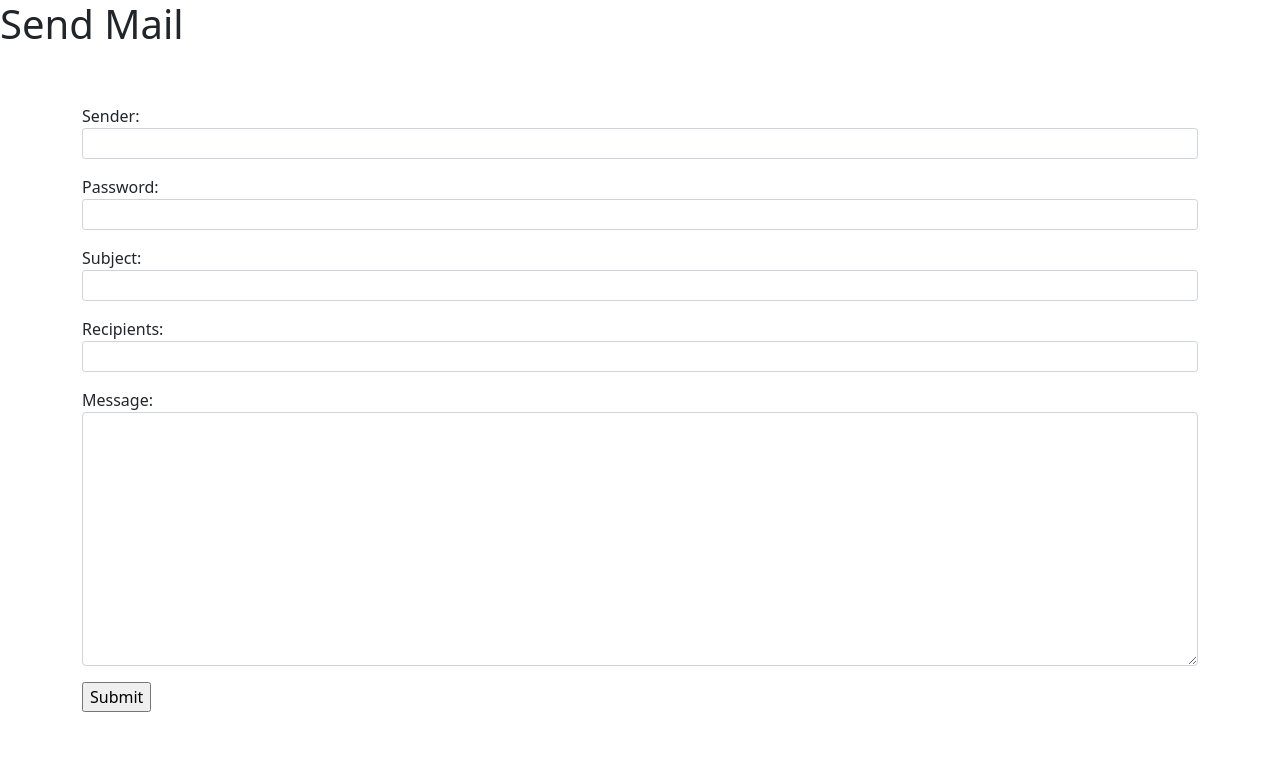
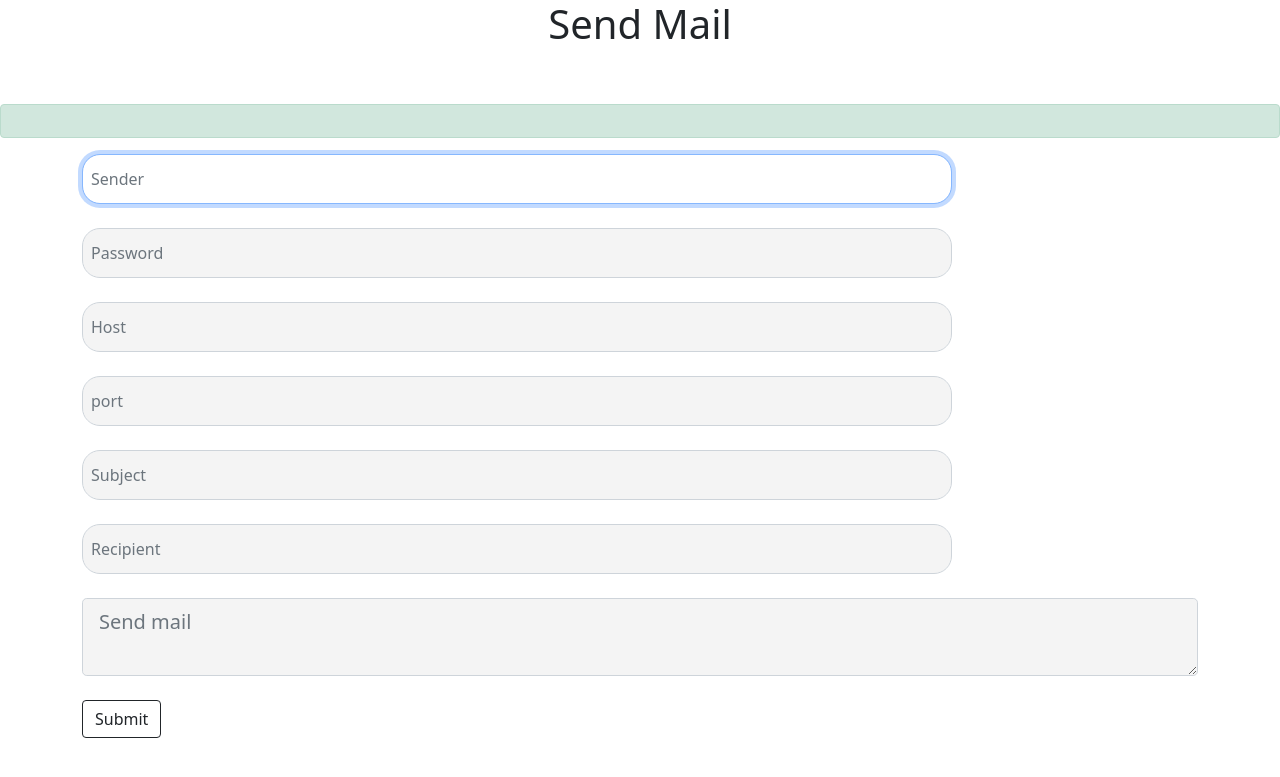
Before and after one commit to wariboko/SMTP_WEBAPP, a Django app: template WEB_APP/templates/WEB_APP/layout.html in a window 1280 px wide. Shown: the top 777 px of the page. Run offline with Django 3.2, Linux system fonts and the light colour scheme; the template is opened without the code that fills it: values that come from a table or form of the project are taken from there, others are empty.

Commit message:
"New Update"

```diff
--- a/WEB_APP/forms.py
+++ b/WEB_APP/forms.py
@@ -1,8 +1,11 @@
-from django import forms
 
+'''
 class ContactForm(forms.Form):
     sender = forms.EmailField(label='Sender', widget=forms.EmailInput(attrs={'class': 'form-control form-control-sm'}))
     password = forms.CharField(widget=forms.PasswordInput(attrs={'class': 'form-control form-control-sm'}))
+    host = forms.CharField(label='Host', widget=forms.TextInput(attrs={'class': 'form-control form-control-sm'}))
+    port = forms.IntegerField()
     subject = forms.CharField(label='Subject', max_length=100, widget=forms.TextInput(attrs={'class': 'form-control form-control-sm'}))
     recipients = forms.CharField(label='Recipients', widget=forms.TextInput(attrs={'class': 'form-control form-control-sm'}))
     message = forms.CharField(label='Message',  widget=forms.Textarea(attrs={'class': 'form-control'}))
+    '''
--- /dev/null
+++ b/WEB_APP/static/style/style.css
@@ -0,0 +1,33 @@
+
+
+.email-form input {
+    width: 78%;
+    background-color: #f4f4f4;
+    padding: 12px 8px;
+    border-radius: 18px;
+    display: inline-block;
+    position: relative;
+}
+.email-form label {
+    padding: 5px;
+    font-size: 20px;
+    display: inline-block;
+    position: relative;
+    width: 21%;
+}
+
+
+.email-form p {
+    display: inline-block;
+    position: relative;
+    width: 47%;
+    padding: 5px;
+}
+
+.email-form textarea {
+    width: 78%;
+    background-color: #f4f4f4;
+    padding: 14px 8px;
+    border-radius: 18px;
+    position: relative;
+}
--- a/WEB_APP/templates/WEB_APP/layout.html
+++ b/WEB_APP/templates/WEB_APP/layout.html
@@ -1,27 +1,60 @@
-
+{% load static %}
 <!DOCTYPE html>
 <html lang="en">
     <head>
+        <meta name="viewport" content="width=device-width, initial-scale=1.0">
         <title>Mail</title>
-
         <!-- CSS only -->
         <link href="https://cdn.jsdelivr.net/npm/bootstrap@5.0.0-beta3/dist/css/bootstrap.min.css" rel="stylesheet" integrity="sha384-eOJMYsd53ii+scO/bJGFsiCZc+5NDVN2yr8+0RDqr0Ql0h+rP48ckxlpbzKgwra6" crossorigin="anonymous">
+        <link rel="stylesheet" type="text/css" href="{% static 'style/style.css' %}">
+    </head>
+    <body>
+     <h1 style="text-align:center">Send Mail</h1>
+        <br/><br/>
+        <div class="alert alert-success" role="alert">
+            {% if message %}
+                <div>{{ message }}</div>
+            {% endif %}
+        </div>
 
-    </head>
 
-    <body>
-     <h1>Send Mail</h1>
-        <br/><br/>
     <div class="container">
+        <div>
+            <div class="form-group">
+                <form action="{% url 'SMTP_WEBAPP:index' %}" method="POST"  enctype="multipart/form-data" class="email-form">
+                {% csrf_token %}
 
-        <div class="mb-3">
-            <div class="form-group">
-       <form action="{% url 'index' %}" method="POST"  enctype="multipart/form-data">
-        {% csrf_token %}
-               {{ form.as_p }}
-        <input type="submit" value="Submit">
-        </form>
-        </div>
+                <div>
+                    <input class="form-control" autofocus type="text" name="sender" placeholder="Sender">
+                </div>
+                <br>
+                <div>
+                    <input class="form-control" autofocus type="password" name="password" placeholder="Password">
+                </div>
+                <br>
+                <div>
+                    <input class="form-control" autofocus type="text" name="host" placeholder="Host">
+                </div>
+                <br>
+                <div style="text-align: Left;">
+                    <input class="form-control" autofocus type="number" name="port" placeholder="port">
+                </div>
+                <br>
+                <div>
+                    <input class="form-control" autofocus type="text" name="subject" placeholder="Subject">
+                </div>
+                <br>
+                <div>
+                    <input class="form-control" autofocus type="list" id="recipient" name="recipient" placeholder="Recipient">
+                </div>
+                <br>
+                <div class="input-group input-group-lg">
+                    <textarea class="form-control" aria-label="With textarea" name="message" placeholder="Send mail"></textarea>
+                  </div>
+                  <br>
+                  <button type="submit" class="btn btn-outline-dark">Submit</button>
+                </form>
+            </div>
         </div>
 
     </div>
--- a/WEB_APP/urls.py
+++ b/WEB_APP/urls.py
@@ -2,7 +2,7 @@ from django.urls import path
 
 from . import views
 
+app_name = "SMTP_WEBAPP"
 urlpatterns = [
-    path("", views.index, name="index"),
-    path('home', views.home, name="home")
+    path("SMTP_WEBAPP/index/", views.index, name="index")
     ]
--- a/mail.py
+++ b/mail.py
@@ -1,6 +1,6 @@
 import smtplib
 sender = "davis.waris@gmail.com"
-recipient = ["davis_waris@yahoo.com", "davis_waris@outlook.com", "warisdavis@gmail.com", "davewest06@outlook.com"]
+recipient = ["davis_waris@yahoo.com", "davis_waris@outlook.com", "warisdavis@gmail.com", "warrenwealth@yahoo.com"]
 password = "eebrvngzjydtyxpz"
 Subject = "Hello David"
 Text = "Please get back to me"
```
Also changed, not shown: WEB_APP/views.py (+41 -17 lines).
